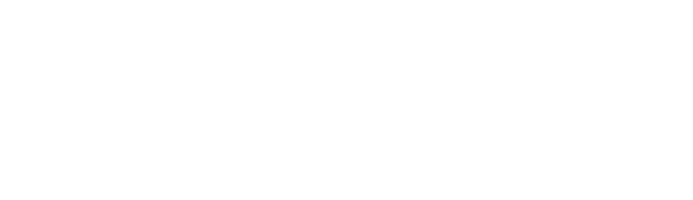
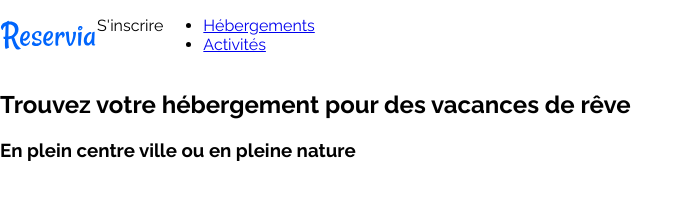
Before and after one commit to stephanegiraud/StephaneGiraud_2_11022020, a plain HTML site: page index.html in a window 1280 px wide. Shown: the whole page, without its empty margins (0-693 px from the left). Drawn offline with Linux system fonts and the light colour scheme.

Commit message:
modification de fichier index

```diff
--- a/index.html
+++ b/index.html
@@ -14,6 +14,22 @@
     <title>Réservia</title>
   </head>
   <body>
-
+    <header> <!--Début du header-->
+      <nav> <!--Début du nav-->
+        <img src="images/logo/Reservia.svg" alt="logo du site" />
+        <p>S'inscrire</p>
+        <ul>
+          <li><a href="loging">Hébergements</a></li>
+          <li><a href="active">Activités</a></li>
+        </ul>
+      </nav>
+      <section>
+        <div class="bloc"> <!--Présentation-->
+        <div id="presentation">
+          <h2>Trouvez votre hébergement pour des vacances de rêve</h2>
+          <h3>En plein centre ville ou en pleine nature</h3>
+        </div>
+      </section>
+    </header>
   </body>
 </html>
```
